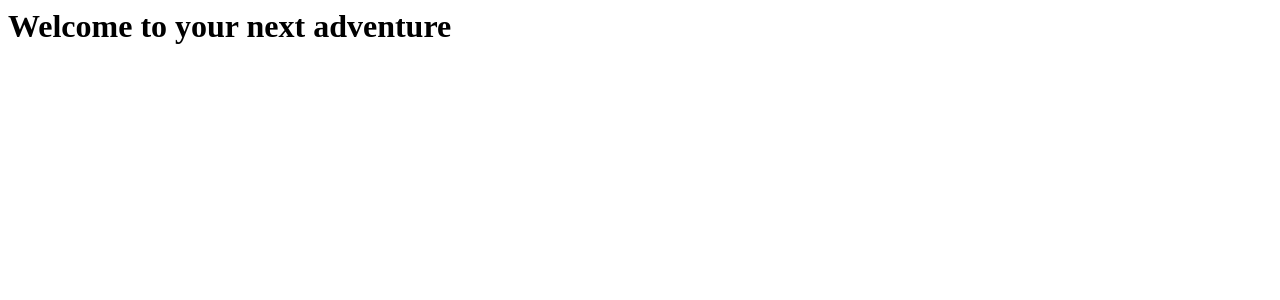
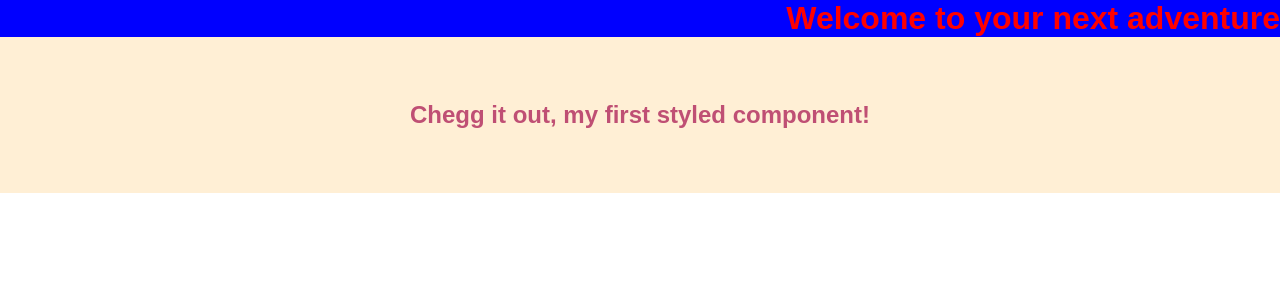
Before and after one commit to Travel-T1me/Fernweh, a React app: page / in a window 1280 px wide. Shown: the top 300 px of the page. Built offline with nearby package versions, Linux system fonts and the light colour scheme; what react-relay would draw is missing.

Commit message:
Onboard styled components and global standard css

```diff
--- a/package.json
+++ b/package.json
@@ -40,6 +40,7 @@
     "react-relay": "^15.0.0",
     "react-router": "^6.15.0",
     "react-router-dom": "^6.15.0",
+    "styled-components": "^6.0.7",
     "zustand": "^4.4.1"
   },
   "devDependencies": {
--- a/public/index.html
+++ b/public/index.html
@@ -3,6 +3,7 @@
 <head>
   <meta charset="UTF-8">
   <meta name="viewport" content="width=device-width, initial-scale=1.0">
+  <link rel="stylesheet" href="../src/index.css">
   <title>Travel T1me Starter</title>
 
 </head>
--- /dev/null
+++ b/src/index.css
@@ -0,0 +1,14 @@
+* {
+  margin: 0;
+  padding: 0;
+  box-sizing: border-box;
+  font-family: 'Inter', sans-serif;
+  font-family: 'Poppins', sans-serif;
+}
+
+.testing {
+  display: flex;
+  justify-content: flex-end;
+  color: red;
+  background-color: blue;
+}
--- a/src/index.tsx
+++ b/src/index.tsx
@@ -1,6 +1,7 @@
 import * as React from "react";
 import * as ReactDOM from "react-dom/client";
 import App from "./components/App";
+import './index.css';
 
 function Routes() {
   return <App />;
--- a/src/pages/Homepage.tsx
+++ b/src/pages/Homepage.tsx
@@ -1,9 +1,29 @@
 import React from 'react'
+import { css, styled } from 'styled-components';
+
+// title component to render h1 tag
+const Title = styled.h1`
+font-size: 1.5em;
+text-align: center;
+color: #BF4F74;
+`;
+
+// wrapper component that'll render a <section> tag with some styles
+const Wrapper = styled.section`
+padding: 4em;
+background: papayawhip;
+`;
 
 const Homepage = () => {
+
   return (
     <>
-      <h1>Welcome to your next adventure</h1>
+      <h1 className="testing">Welcome to your next adventure</h1>
+      <Wrapper>
+        <Title>
+          Chegg it out, my first styled component!
+        </Title>
+      </Wrapper>
     </>
   )
 }
```
Also changed, not shown: 1 other file (tests, documents, lock files or other folders).
